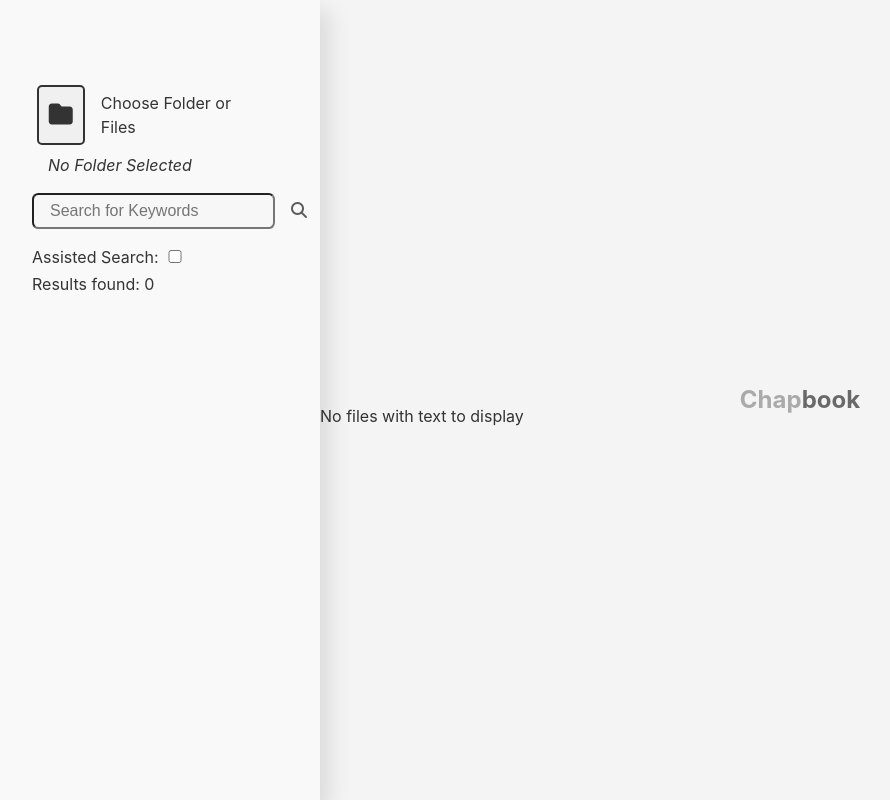
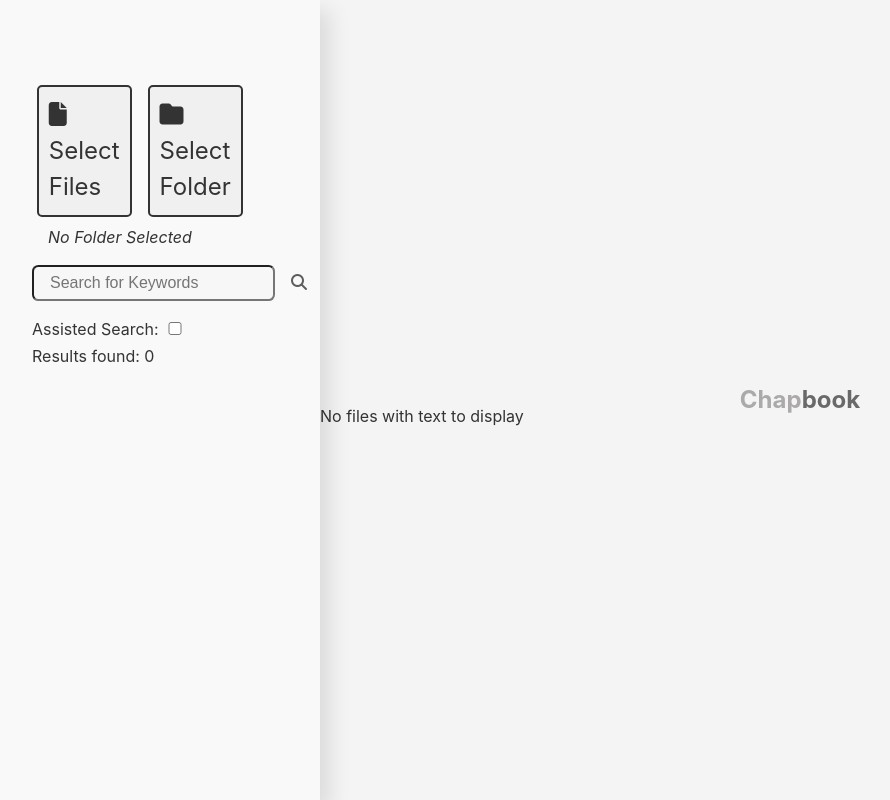
Before and after one commit to 709macdonald/Chapbook, a React (Vite) app: page / in a window 1280 px wide. Shown: the whole page, without its empty margins (0-890 px from the left). Built offline with nearby package versions, Linux system fonts and the light colour scheme.

Commit message:
selecting multiple files at once and results updated

```diff
--- a/src/App.jsx
+++ b/src/App.jsx
@@ -29,6 +29,11 @@ function App() {
       alert("No words found");
     }
   }
+
+  // Update results count when files array changes
+  useEffect(() => {
+    setResultsCount(files.length);
+  }, [files]);
 
   useEffect(() => {
     if (isLoadingFiles) {
--- a/src/components/FileManager.jsx
+++ b/src/components/FileManager.jsx
@@ -6,7 +6,7 @@ const FileManager = ({ setFiles, setFolderName, setIsLoadingFiles }) => {
 
   const handleFileChange = (event) => {
     const selectedFiles = Array.from(event.target.files);
-    setFilesState(selectedFiles);
+    setFilesState((prevFiles) => [...prevFiles, ...selectedFiles]); // Accumulate files
 
     if (selectedFiles.length > 0) {
       const folderPath = selectedFiles[0].webkitRelativePath
@@ -19,21 +19,29 @@ const FileManager = ({ setFiles, setFolderName, setIsLoadingFiles }) => {
   return (
     <div className="documentSection">
       <div className="documentSectionDiv">
+        {/* Input for selecting individual files (PDFs and images) */}
         <input
           type="file"
           onChange={handleFileChange}
-          accept="application/pdf"
+          accept="application/pdf, image/*" // Accept PDFs and all image types
           multiple
-          webkitdirectory=""
-          directory=""
           className="fileInput"
-          id="fileInput"
+          id="fileInputFiles"
         />
-        <label htmlFor="fileInput" className="fileInputLabel">
-          <i className="fa-solid fa-folder"></i>
+        <label htmlFor="fileInputFiles" className="fileInputLabel">
+          <i className="fa-solid fa-file"></i> Select Files
         </label>
-        <label htmlFor="fileInput" id="fileInputText">
-          Choose Folder or Files
+
+        {/* Input for selecting directories */}
+        <input
+          type="file"
+          onChange={handleFileChange}
+          webkitdirectory="" // Allows folder selection
+          className="fileInput"
+          id="fileInputDirectory"
+        />
+        <label htmlFor="fileInputDirectory" className="fileInputLabel">
+          <i className="fa-solid fa-folder"></i> Select Folder
         </label>
       </div>
       {files.length > 0 && (
```
Also changed, not shown: 1 other file (tests, documents, lock files or other folders).
